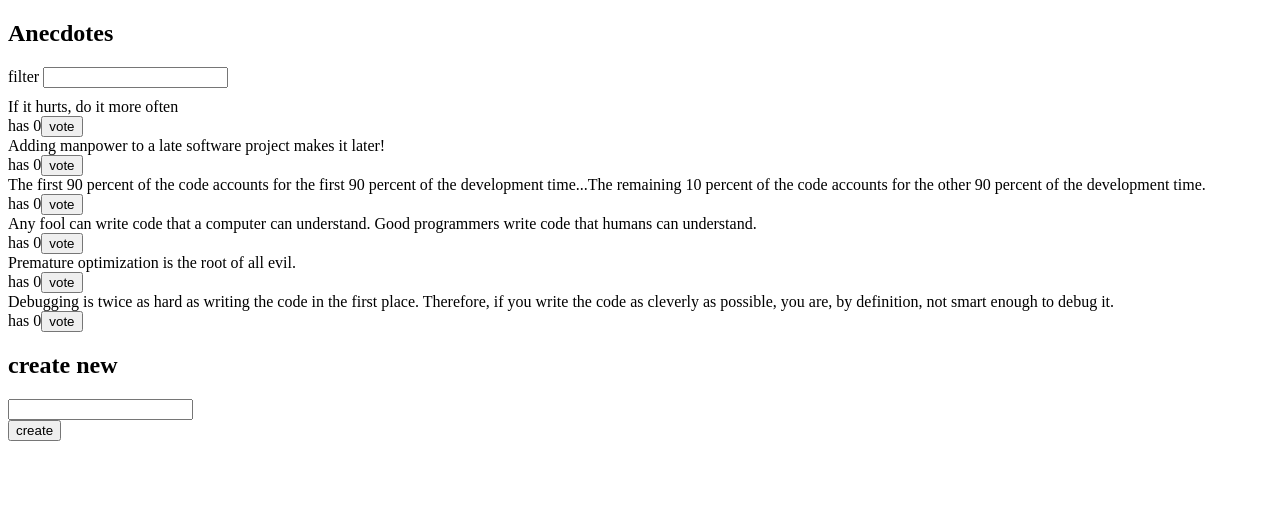
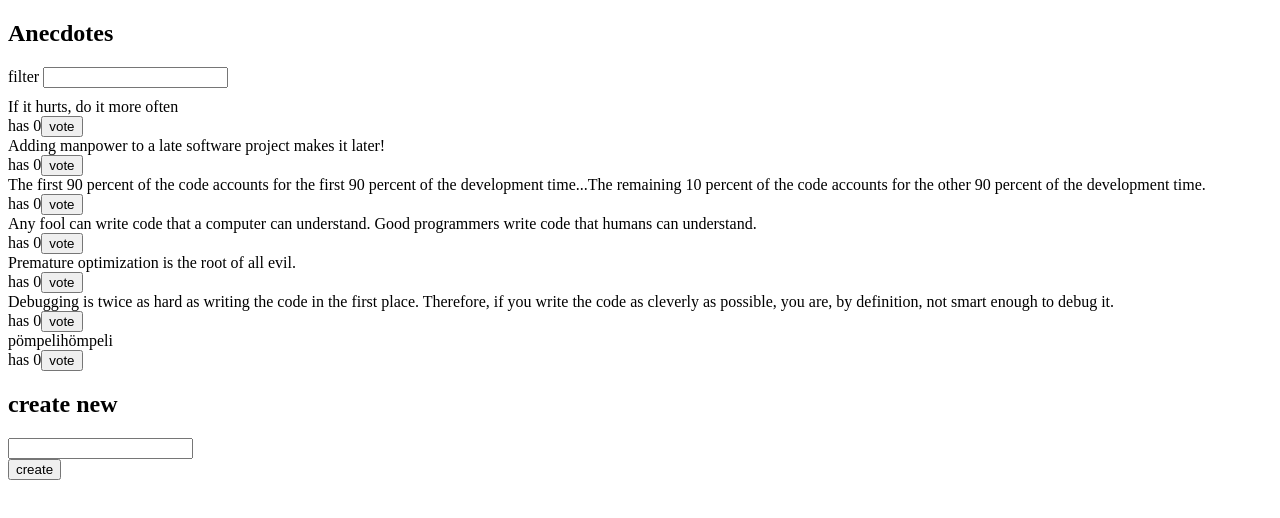
Before and after one commit to tonitomaatti/fullstackopen2020_osa6, a React (Create React App) app in the folder redux-anecdotes/: page / in a window 1280 px wide. Shown: the top 518 px of the page. Built offline with nearby package versions, Linux system fonts and the light colour scheme; data requests are answered from the project's data file.

Commit message:
6.14 new anecdotes to backend

```diff
--- a/redux-anecdotes/db.json
+++ b/redux-anecdotes/db.json
@@ -1,5 +1,5 @@
 {
-  "anecdotes":[
+  "anecdotes": [
     {
       "content": "If it hurts, do it more often",
       "id": "47145",
@@ -29,6 +29,11 @@
       "content": "Debugging is twice as hard as writing the code in the first place. Therefore, if you write the code as cleverly as possible, you are, by definition, not smart enough to debug it.",
       "id": "98312",
       "votes": 0
+    },
+    {
+      "content": "pömpelihömpeli",
+      "votes": 0,
+      "id": "9vt_0Ig"
     }
   ]
 }
--- a/redux-anecdotes/src/App.js
+++ b/redux-anecdotes/src/App.js
@@ -3,15 +3,15 @@ import AnectodeForm from './components/AnectodeForm'
 import AnectodeList from './components/AnectodeList'
 import Notification from './components/Notification'
 import Filter from './components/Filter'
-import anectodeService from './services/anectodes'
-import { initializeAnectodes } from './reducers/anecdoteReducer'
+import anectodeService from './services/anecdotes'
+import { initializeAnecdotes } from './reducers/anecdoteReducer'
 import { useDispatch } from 'react-redux'
 
 const App = () => {
   const dispatch = useDispatch()
   useEffect(() => {
     anectodeService
-      .getAll().then(anectodes => dispatch(initializeAnectodes(anectodes)))
+      .getAll().then(anectodes => dispatch(initializeAnecdotes(anectodes)))
   }, [dispatch])
 
   return (
--- a/redux-anecdotes/src/components/AnectodeForm.js
+++ b/redux-anecdotes/src/components/AnectodeForm.js
@@ -1,17 +1,19 @@
 import React from 'react'
 
 import { useDispatch } from 'react-redux'
-import { createAnectode } from '../reducers/anecdoteReducer'
+import { createAnecdote } from '../reducers/anecdoteReducer'
 import { notify } from '../reducers/notificationReducer'
+import anecdoteService from '../services/anecdotes'
 
 const AnectodeForm = (props) => {
   const dispatch = useDispatch()
 
-  const newAnectode = (event) => {
+  const newAnectode = async (event) => {
     event.preventDefault()
     const content = event.target.anectode.value
     event.target.anectode.value = ''
-    dispatch(createAnectode(content))
+    const newAnecdote = await anecdoteService.createNew(content)
+    dispatch(createAnecdote(newAnecdote))
     dispatch(notify('An anectode has been created'))
     setTimeout(() => {
       dispatch(notify(null))
--- a/redux-anecdotes/src/reducers/anecdoteReducer.js
+++ b/redux-anecdotes/src/reducers/anecdoteReducer.js
@@ -44,7 +44,7 @@ const anectodeReducer = (state = [], action) => {
   }
 }
 
-export const initializeAnectodes = (anectodes) => {
+export const initializeAnecdotes = (anectodes) => {
   return {
     type: 'INIT_ANECTODES',
     data: anectodes
@@ -58,10 +58,10 @@ export const vote = (id) => {
   }
 }
 
-export const createAnectode = (content) => {
+export const createAnecdote = (data) => {
   return {
     type: 'NEW_ANECTODE',
-    data: asObject(content)
+    data
   }
 }
 
--- /dev/null
+++ b/redux-anecdotes/src/services/anecdotes.js
@@ -0,0 +1,16 @@
+import axios from 'axios'
+
+const baseUrl = 'http://localhost:3001/anecdotes'
+
+const getAll = async () => {
+  const response = await axios.get(baseUrl)
+  return response.data
+}
+
+const createNew = async (content) => {
+  const object = { content, votes: 0 }
+  const response = await axios.post(baseUrl, object)
+  return response.data
+}
+
+export default { getAll, createNew }
--- a/redux-anecdotes/src/services/anectodes.js
+++ /dev/null
@@ -1,10 +0,0 @@
-import axios from 'axios'
-
-const baseUrl = 'http://localhost:3001/anecdotes'
-
-const getAll = async () => {
-  const response = await axios.get(baseUrl)
-  return response.data
-}
-
-export default { getAll }
```
